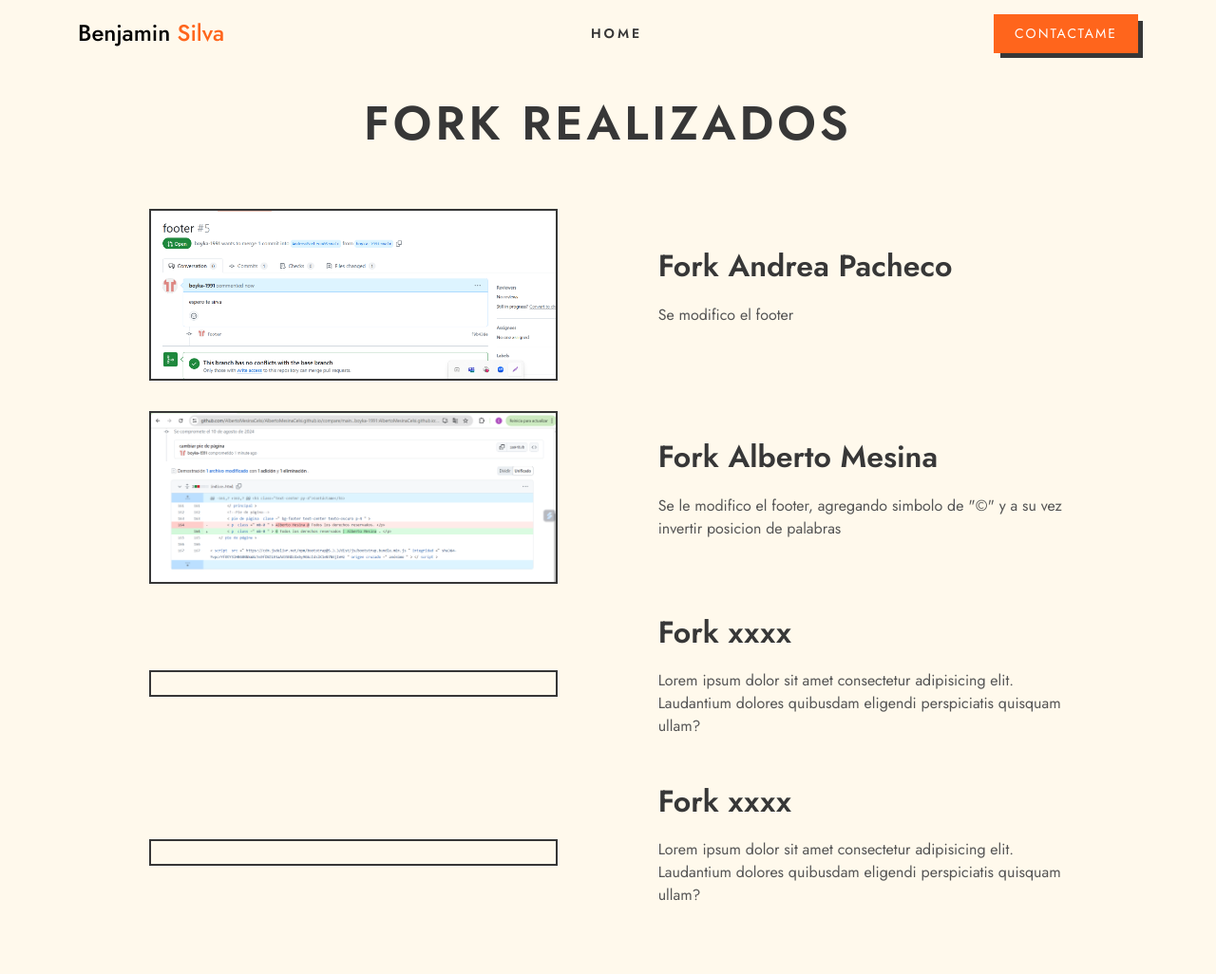
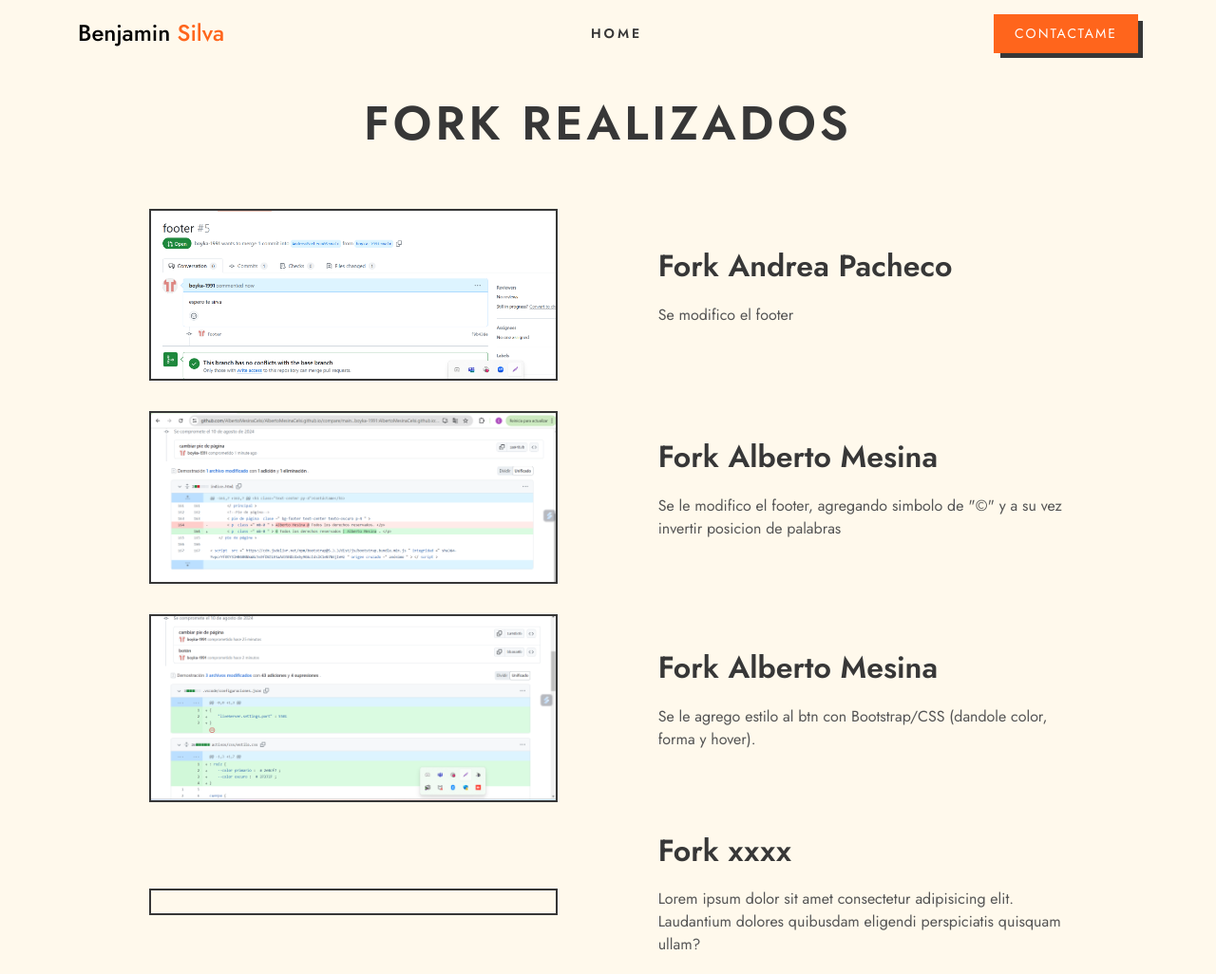
Before and after one commit to Darionvr/boyka-1991.github.io, a plain HTML site: page fork.html in a window 1280 px wide. Shown: the top 1026 px of the page at 95% size. Drawn offline with nearby package versions, Linux system fonts and the light colour scheme.

Commit message:
Se agrego foto en fork

```diff
--- a/fork.html
+++ b/fork.html
@@ -94,15 +94,14 @@
             <div class="row gx-3 gy-4 pb-3 mb-5 pb-lg-3 mb-lg-3 justify-content-around align-items-center">
                 <div class="col-md-6 col-lg-5">
                     <div class="portafolio-img">
-                        <img src="#" alt="">
+                        <img src="assets/img/alberto2.png" alt="">
                     </div>
                 </div>
                 <div class="col-md-6 col-lg-5">
                     <div class="portafolio-text">
 
-                        <h4>Fork xxxx</h4>
-                        <p>Lorem ipsum dolor sit amet consectetur adipisicing elit. Laudantium dolores
-                        quibusdam eligendi perspiciatis quisquam ullam?</p>
+                        <h4>Fork Alberto Mesina</h4>
+                        <p>Se le agrego estilo al btn con Bootstrap/CSS (dandole color, forma y hover).</p>
 
                     </div>
                 </div>
```
Also changed, not shown: assets/img/alberto2.png (added).
